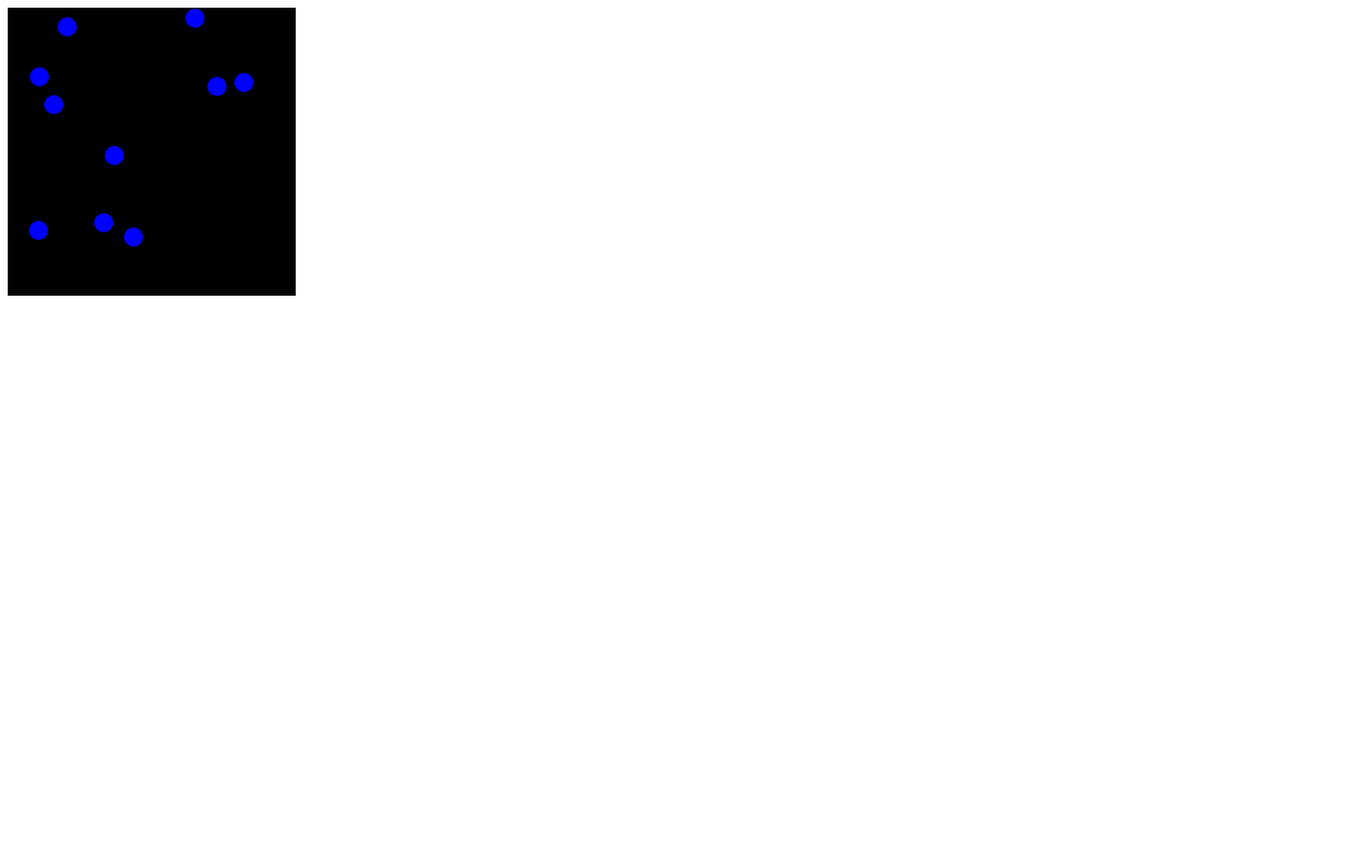
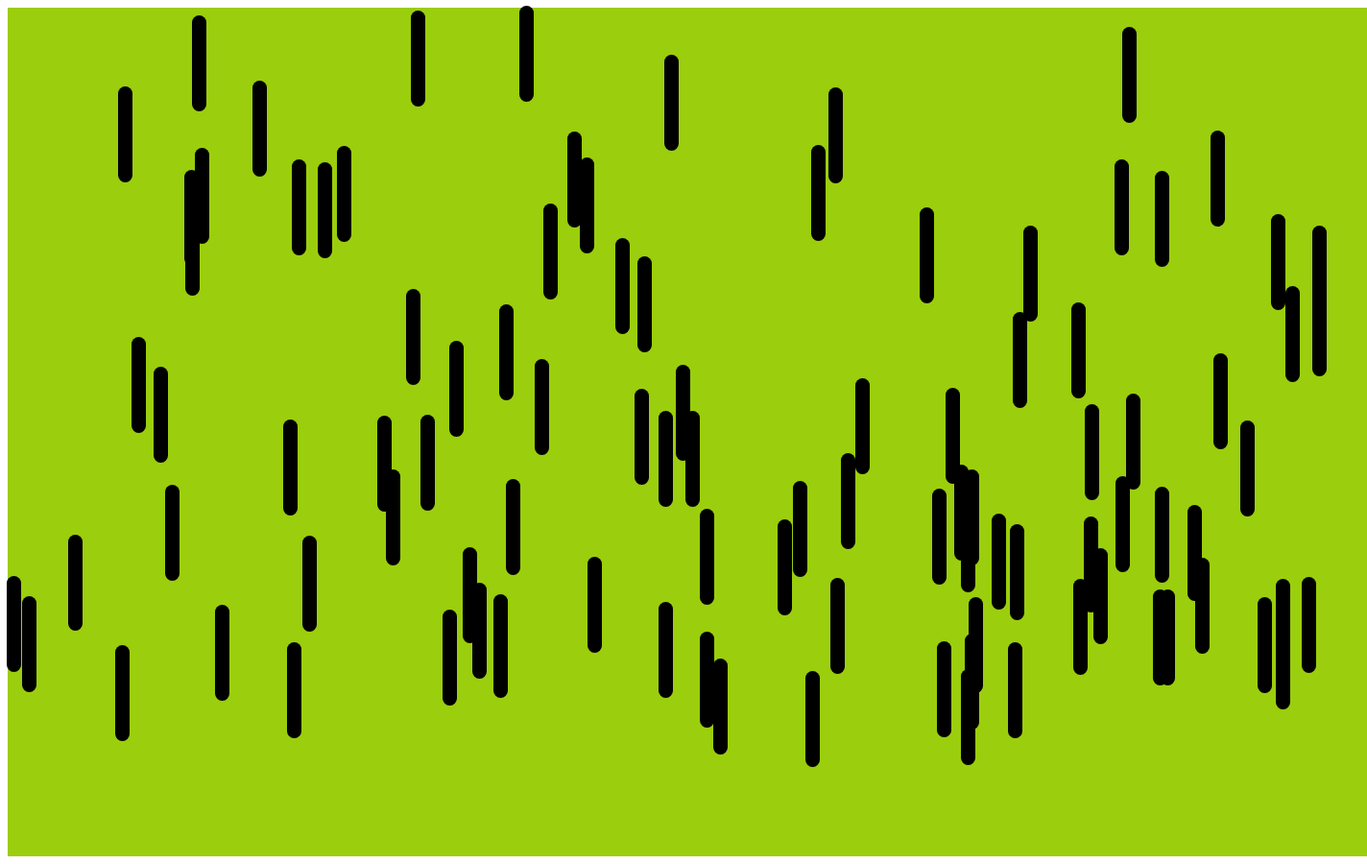
Before and after one commit to lel2324/lel2324.github.io, a plain HTML site: page asd-projects/debugging-exercise/index.html in a window 1280 px wide. Shown: the whole page at 96% size, 1424 px wide, since content can reach past the window. Before the commit the page ends 800 px from the top, so only its background shows below. Drawn offline with nearby package versions, Linux system fonts and the light colour scheme; animation ran at ten frames a second.

Commit message:
make it rain

```diff
--- a/asd-projects/debugging-exercise/index.css
+++ b/asd-projects/debugging-exercise/index.css
@@ -1,16 +1,16 @@
 #board {
-    background: black;
-    width: 300px;
-    height: 300px;
-    left: 0px;
-    top: 0px;
+    background: rgb(155, 206, 13);
+    width: 1416px;
+    height: 884px;
+    left: 10px;
+    top: 10px;
 }
 
 
 .circle {
-    background: blue;
-    width: 20px;
-    height: 20px;
+    background: rgb(0, 0, 0);
+    width: 15px;
+    height: 100px;
     border-radius: 10px;
     position: absolute;
 }
--- a/asd-projects/debugging-exercise/index.js
+++ b/asd-projects/debugging-exercise/index.js
@@ -5,11 +5,11 @@ $(document).ready(function(){
 /////////////////
 
 // this section initializes some variables that will be used throughout the program
-var doubleMaxSpeed = 5;
-var maxCircles = 10;
+var doubleMaxSpeed = 100;
+var maxCircles = 100;
 var $board = $('#board');
-var boardWidth = $($board).width();
-var boardHeight = $($board).height();
+var boardWidth = 1400
+var boardHeight = 720
 var circles = [];
 var circleRadius = 10;
 
@@ -140,7 +140,7 @@ function bounceCircle(circle){
 
 // this redraws the circle's position on the screen
 function updateCircleOnScreen(circle){
-    maxCircles = 10;
+    maxCircles = 100;
 
     // these lines redraw the circle's position
     $(circle.id).css('left', circle.x);
```
